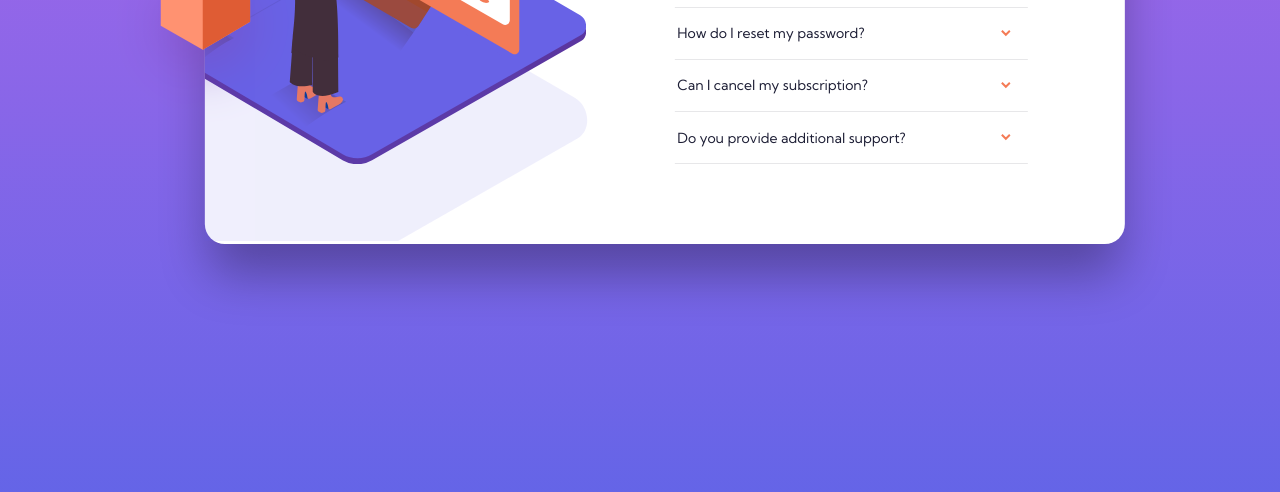
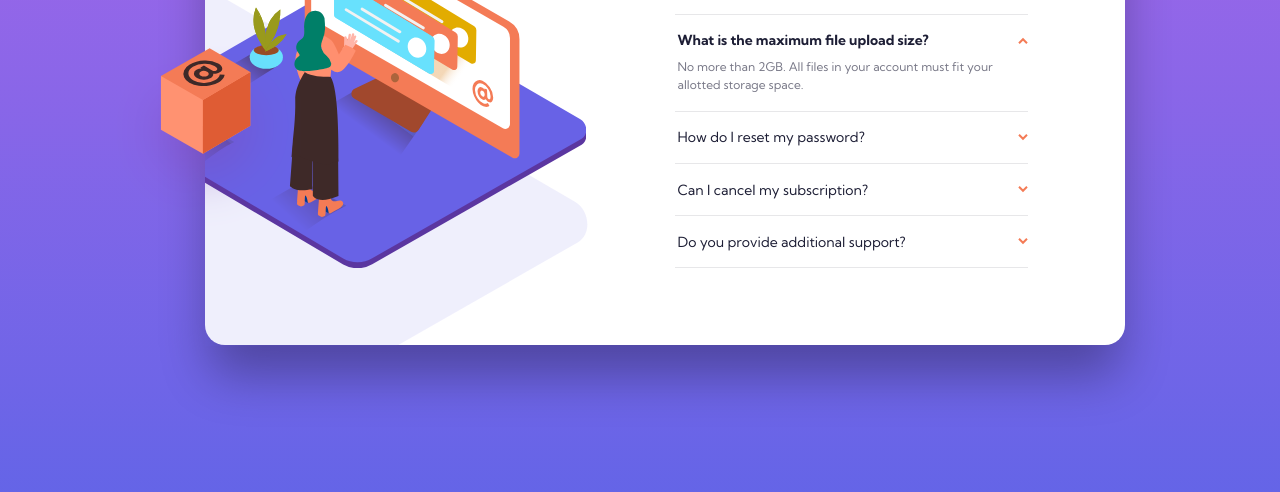
Before and after one commit to fayax555/faq-accordion-card, a plain HTML site: page index.html in a window 1280 px wide. Shown: the part 308-800 px from the top of the page. Drawn offline with Linux system fonts and the light colour scheme.

Commit message:
center container & remove redundant css

```diff
--- a/styles.css
+++ b/styles.css
@@ -2,7 +2,6 @@ html,
 body {
   padding: 0;
   margin: 0;
-  height: 100%;
   font-family: 'Kumbh Sans', sans-serif;
   background-image: linear-gradient(hsl(273, 75%, 66%), hsl(240, 73%, 65%));
 }
@@ -39,11 +38,10 @@ a {
 /* ------------------------------------------------ */
 body {
   padding: 20px;
-  min-height: 120%;
+  min-height: 100vh;
 }
 
 h1 {
-  /*  */
   text-align: center;
 }
 
@@ -52,10 +50,8 @@ h1 {
   background-color: white;
   border-radius: 20px;
   box-shadow: 0px 35px 50px -5px rgba(0, 0, 0, 0.31);
-  /*  */
   padding: 50px 25px;
   margin-top: 130px;
-  /* mobile */
   max-width: 380px;
 }
 
@@ -87,14 +83,16 @@ h1 {
   transform: translateY(150px);
 }
 
+.content h1 {
+  padding-bottom: 18px;
+  color: hsl(238, 29%, 16%);
+}
+
 details {
-  font-size: 14px;
   padding: 16.6px 0;
   border-bottom: 1px solid hsl(240, 5%, 91%);
   padding-left: 2.5px;
   max-width: 43.5ch;
-
-  /* mobile */
   font-size: 13px;
 }
 
@@ -106,11 +104,6 @@ details summary {
   grid-template-columns: auto auto;
   justify-content: space-between;
   align-items: center;
-}
-
-.content h1 {
-  padding-bottom: 18px;
-  color: hsl(238, 29%, 16%);
 }
 
 details summary:hover {
@@ -140,22 +133,19 @@ details > p {
 
 @media (min-width: 1100px) {
   body {
-    min-height: revert;
+    display: grid;
+    place-content: center;
+    padding: revert;
+    overflow-y: overlay;
   }
 
   .container {
-    position: absolute;
     width: 920px;
-    margin: auto;
     padding: revert;
     padding-top: 45px;
-    background-color: white;
-    min-height: 509px;
-    border-radius: 20px;
-    top: clamp(2rem, 50vh - 22.3rem, 60rem);
-    left: 50%;
-    transform: translateX(-47.3%);
     max-width: revert;
+    margin-top: revert;
+    margin-right: -50px;
   }
 
   h1 {
@@ -174,53 +164,6 @@ details > p {
     font-size: 14px;
   }
 
-  details {
-    padding: 16.6px;
-    border-bottom: 1px solid hsl(240, 5%, 91%);
-    padding-left: 2.5px;
-    max-width: 43.5ch;
-  }
-
-  details summary {
-    list-style: none;
-    color: hsl(238, 29%, 16%);
-    cursor: pointer;
-    display: grid;
-    grid-template-columns: auto auto;
-    justify-content: space-between;
-    align-items: center;
-  }
-
-  .content h1 {
-    padding-bottom: 18px;
-    color: hsl(238, 29%, 16%);
-  }
-
-  details summary:hover {
-    color: hsl(14, 88%, 65%);
-  }
-
-  details[open] summary {
-    color: hsl(238, 29%, 16%);
-    font-weight: 700;
-    padding-bottom: 9px;
-  }
-
-  details[open] summary img {
-    transform: rotate(180deg);
-  }
-
-  details summary img {
-    transition: 0.25s ease;
-  }
-
-  details > p {
-    color: hsl(240, 6%, 50%);
-    letter-spacing: 0.003em;
-    line-height: 18px;
-    font-size: 12px;
-  }
-
   .desktop-only {
     display: revert;
     min-height: 115%;
@@ -235,10 +178,10 @@ details > p {
     position: absolute;
     top: 207px;
     left: -95px;
-    z-index: 1;
+    z-index: 2;
   }
 
-  .img-wrapper {
+  .desktop-only .img-wrapper {
     position: relative;
     overflow: hidden;
     height: 100%;
@@ -247,6 +190,7 @@ details > p {
   .woman-online-img {
     position: absolute;
     transform: scale(1.05) translate(-76px, 75px);
+    z-index: 1;
   }
 
   .bg-pattern-img {
```
Also changed, not shown: 1 other file.
